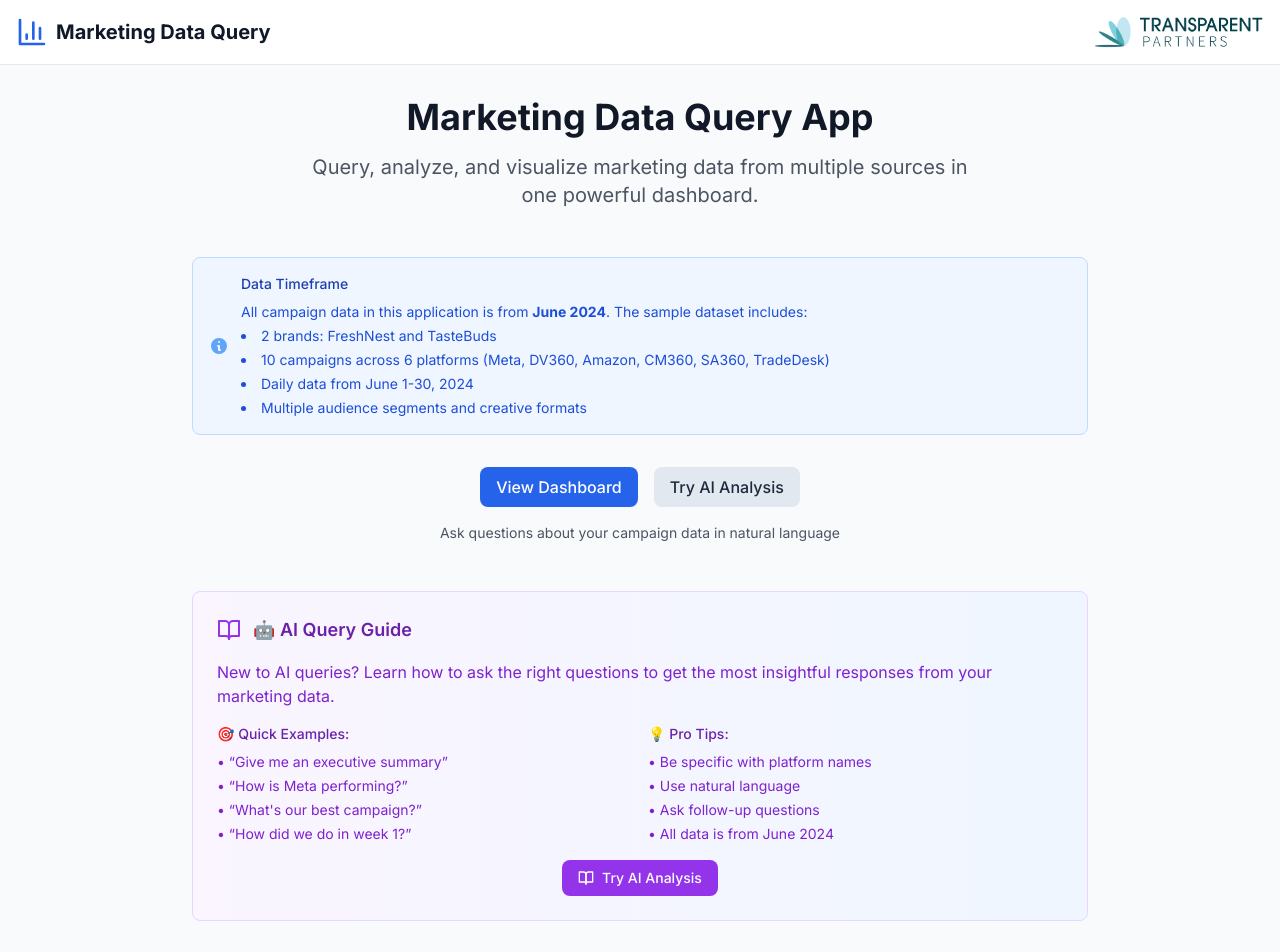
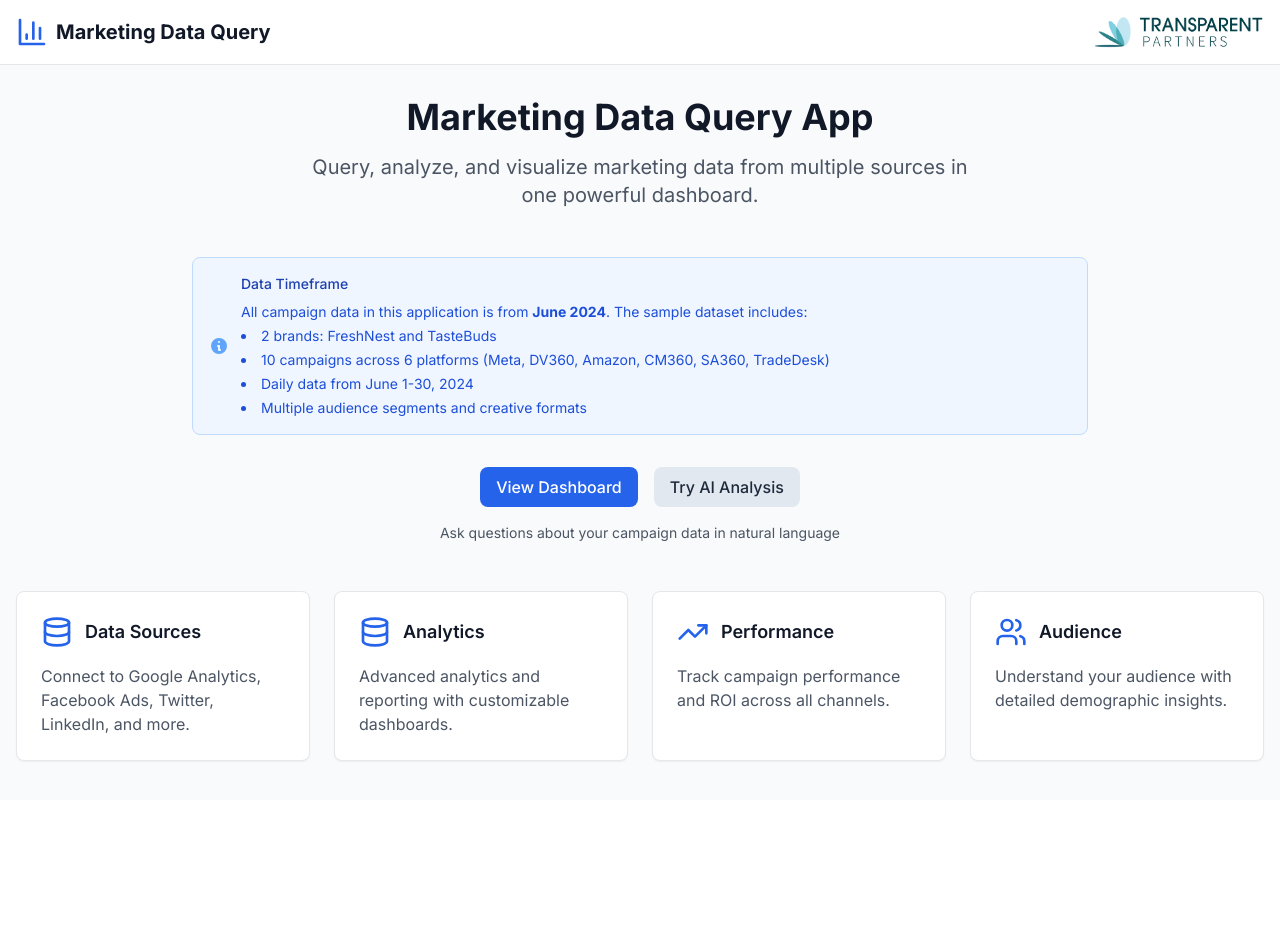
Before and after one commit to bsimkins11-source/marketing-data-app, a Next.js app: page / in a window 1280 px wide. Shown: the top 952 px of the page. After the commit the page ends 800 px from the top, so only its background shows below. Built offline with nearby package versions, Linux system fonts and the light colour scheme.

Commit message:
🧹 Clean up home page - Remove query guide section for improved cleanliness - Remove unused BookOpen import - Streamline home page for professional presentation - Focus on core CTA and feature cards

```diff
--- a/app/page.tsx
+++ b/app/page.tsx
@@ -1,5 +1,5 @@
 import Link from 'next/link'
-import { Database, TrendingUp, Users, BookOpen } from 'lucide-react'
+import { Database, TrendingUp, Users } from 'lucide-react'
 import SharedHeader from '@/components/SharedHeader'
 
 export default function Home() {
@@ -58,47 +58,7 @@ export default function Home() {
           </p>
         </div>
 
-        {/* Prompt Guide Section */}
-        <div className="bg-gradient-to-r from-purple-50 to-blue-50 border border-purple-200 rounded-lg p-6 mb-8 max-w-4xl mx-auto">
-          <div className="flex items-center mb-4">
-            <BookOpen className="w-6 h-6 text-purple-600 mr-3" />
-            <h3 className="text-lg font-semibold text-purple-800">
-              🤖 AI Query Guide
-            </h3>
-          </div>
-          <p className="text-purple-700 mb-4">
-            New to AI queries? Learn how to ask the right questions to get the most insightful responses from your marketing data.
-          </p>
-          <div className="grid grid-cols-1 md:grid-cols-2 gap-4 text-sm">
-            <div>
-              <h4 className="font-medium text-purple-800 mb-2">🎯 Quick Examples:</h4>
-              <ul className="space-y-1 text-purple-700">
-                <li>• &ldquo;Give me an executive summary&rdquo;</li>
-                <li>• &ldquo;How is Meta performing?&rdquo;</li>
-                <li>• &ldquo;What&apos;s our best campaign?&rdquo;</li>
-                <li>• &ldquo;How did we do in week 1?&rdquo;</li>
-              </ul>
-            </div>
-            <div>
-              <h4 className="font-medium text-purple-800 mb-2">💡 Pro Tips:</h4>
-              <ul className="space-y-1 text-purple-700">
-                <li>• Be specific with platform names</li>
-                <li>• Use natural language</li>
-                <li>• Ask follow-up questions</li>
-                <li>• All data is from June 2024</li>
-              </ul>
-            </div>
-          </div>
-          <div className="mt-4 text-center">
-            <Link
-              href="/ai-analysis"
-              className="inline-flex items-center px-4 py-2 bg-purple-600 text-white rounded-lg hover:bg-purple-700 transition-colors text-sm font-medium"
-            >
-              <BookOpen className="w-4 h-4 mr-2" />
-              Try AI Analysis
-            </Link>
-          </div>
-        </div>
+
 
       {/* Feature Cards */}
         <div className="grid grid-cols-1 md:grid-cols-2 lg:grid-cols-4 gap-6">
```
